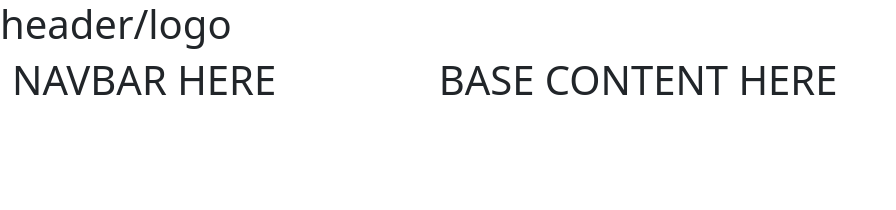
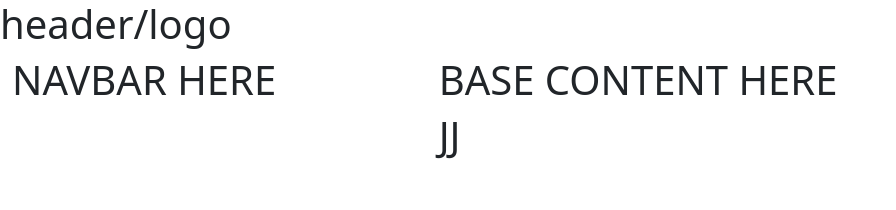
Before and after one commit to EICPCohort6/capstone-order-tracking, a React (Create React App) app in the folder FrontEnd/front-end/: page / in a window 1280 px wide. Shown: the top 210 px of the page, without its empty margins (0-896 px from the left). Built offline with nearby package versions, Linux system fonts and the light colour scheme.

Commit message:
creating orders page

```diff
--- a/FrontEnd/front-end/src/pages/mainPage.js
+++ b/FrontEnd/front-end/src/pages/mainPage.js
@@ -1,6 +1,6 @@
 import React from "react";
 import { Row, Container, Col } from "reactstrap";
-
+import OrdersPage from "./ordersPage";
 const MainPage = () => {
   return (
     <>
@@ -12,7 +12,9 @@ const MainPage = () => {
           </Col>
           <Col xs="8">
             <h1>BASE CONTENT HERE</h1>
+            <OrdersPage/>
           </Col>
+
         </Row>
       </Container>
     </>
--- a/FrontEnd/front-end/src/pages/ordersPage.js
+++ b/FrontEnd/front-end/src/pages/ordersPage.js
@@ -0,0 +1,12 @@
+import React from "react";
+
+const OrdersPage = () => {
+    return (
+      <>
+        <h1>JJ</h1>
+
+      </>
+    );
+  };
+
+  export default OrdersPage;
```
